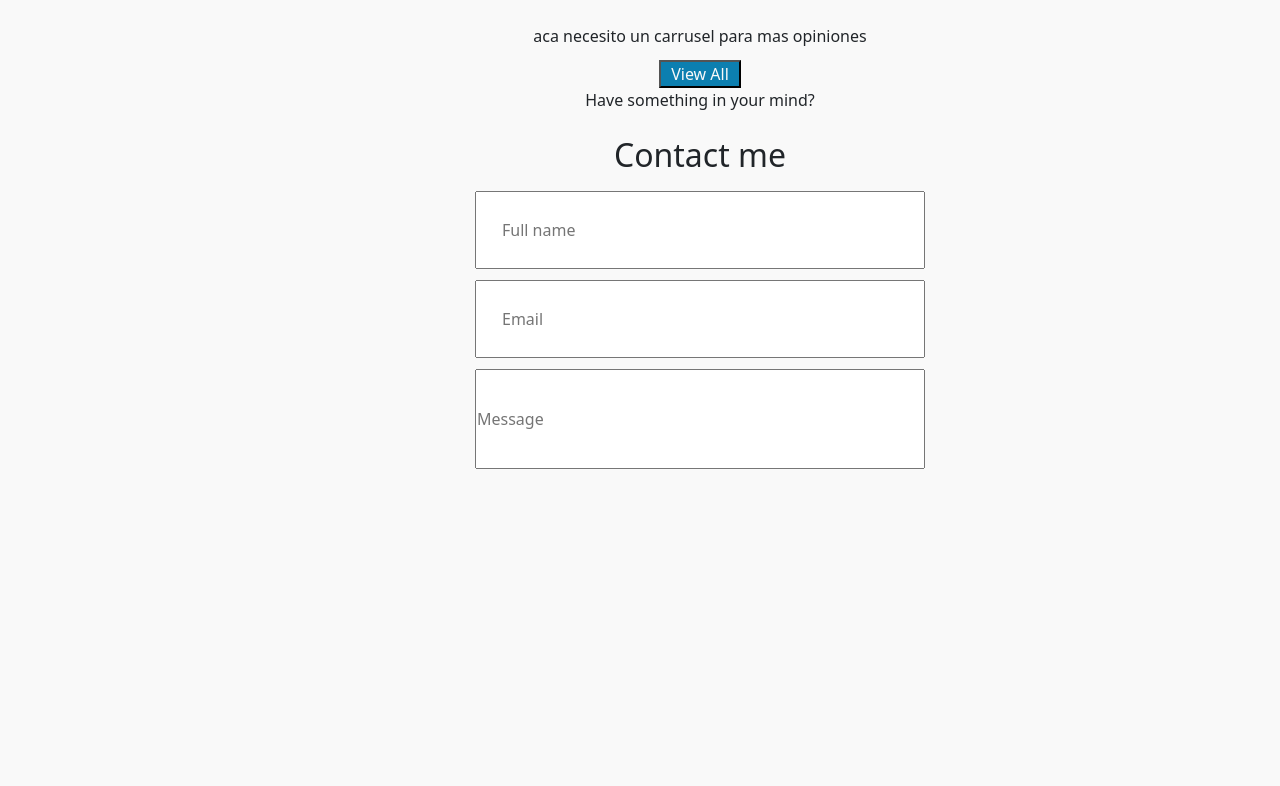
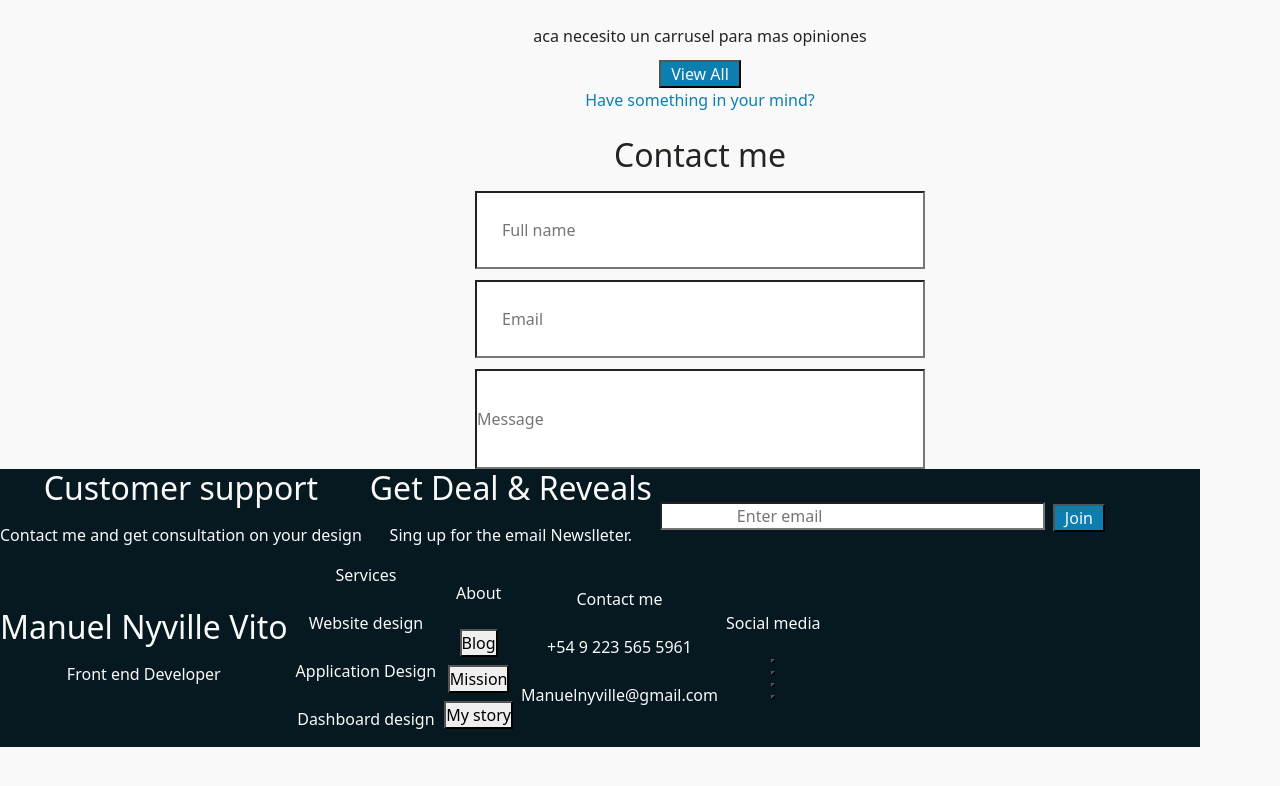
Before and after one commit to Manunyville/Portfolio-tp, a React (Create React App) app: page / in a window 1280 px wide. Shown: the part 2493-3279 px from the top of the page. Before the commit the page ends 2962 px from the top, so only its background shows below. Built offline with nearby package versions, Linux system fonts and the light colour scheme; the HTML template or start-up script is replaced by a standard one.

Commit message:
componente footer con color y contenido

```diff
--- a/src/components/contact/contact.jsx
+++ b/src/components/contact/contact.jsx
@@ -10,15 +10,15 @@ const Contact = () =>{
     return(
         <Container>
             <VStack>
-                <Text>Have something in your mind?</Text>
+                <Text color={'#0C7FB0'}>Have something in your mind?</Text>
                 <Heading>Contact me</Heading>
                 <Stack >
                 <form>
                     <Stack gap={11}>
 
-                    <Input type="text" variant='filled' placeholder='Full name' padding={25} width={450}/>
-                    <Input type="text"  variant='filled' placeholder='Email'padding={25} width={450}/>
-                    <Input type="text" variant='filled' placeholder='Message' height={100} width={450}/>
+                    <Input type="text" variant='filled' borderRadius={0} placeholder='Full name' padding={25} width={450}/>
+                    <Input type="text"  variant='filled' borderRadius={0} placeholder='Email'padding={25} width={450}/>
+                    <Input type="text" variant='filled' borderRadius={0} placeholder='Message' height={100} width={450}/>
                     </Stack>
 
                 </form>
--- a/src/components/footer/footer.jsx
+++ b/src/components/footer/footer.jsx
@@ -1,14 +1,68 @@
 import './footer.css'
 import React from 'react'
-import { Stack, HStack, VStack, Flex, Button, ButtonGroup, Text, Container, Heading, Image,Card, CardHeader, CardBody, } from '@chakra-ui/react'
+import { Stack, HStack, VStack, Flex, Button, ButtonGroup, Text, Container, Heading, Image,Card, CardHeader, CardBody, Input, } from '@chakra-ui/react'
 import { motion } from "framer-motion"
 
 
 const Footer = () =>{
 
     return(
-        <Container>
+        <Container width={1200} height={450}>
+            <HStack w={1200}  bg={'#061820'} color={'#F9F9F9'}>
+                <VStack>
+                    <Heading size='sm'>Customer support</Heading>
+                    <Text>Contact me and get consultation on your design</Text>
+                </VStack>
+                <VStack>
+                    <Heading size='sm'>Get Deal & Reveals</Heading>
+                    <Text>Sing up for the email Newslleter.</Text>
+                </VStack>
+                <VStack>
+                    <form >
+                        <HStack>
 
+                        <Input type="email" placeholder='Enter email' borderRadius={0} paddingX={75}/>
+                        <Button marginTop={4} borderRadius={0} as={motion.button} paddingX={10} whileHover={{  color:'#0C7FB0' }} color={'#F9F9F9'} bg={'#0C7FB0'} variant='solid'>Join</Button>
+                        </HStack>
+
+                    </form>
+                </VStack>
+            </HStack>
+            <HStack w={1200}  bg={'#061820'} color={'#F9F9F9'}>
+                <VStack>
+                    <Heading size='xs'>Manuel Nyville Vito</Heading>
+                    <Text>Front end Developer</Text>
+                </VStack>
+                <VStack>
+                    <Text>Services</Text>
+                    <Text>Website design</Text>
+                    <Text>Application Design</Text>
+                    <Text>Dashboard design</Text>
+                </VStack>
+                <VStack>
+                    <Text>About </Text>
+                    <Button>Blog</Button>
+                    <Button>Mission</Button>
+                    <Button>My story</Button>
+
+                </VStack>
+                <VStack>
+                    <Text>Contact me</Text>
+                    <Text>+54 9 223 565 5961</Text>
+                    <Text>Manuelnyville@gmail.com</Text>
+
+                </VStack>
+                <VStack>
+                    <Text>Social media</Text>
+                    <Button></Button>
+                    <Button></Button>
+                    <Button></Button>
+                    <Button></Button>
+
+
+                </VStack>
+
+            </HStack>
 
         </Container>
     )
```
